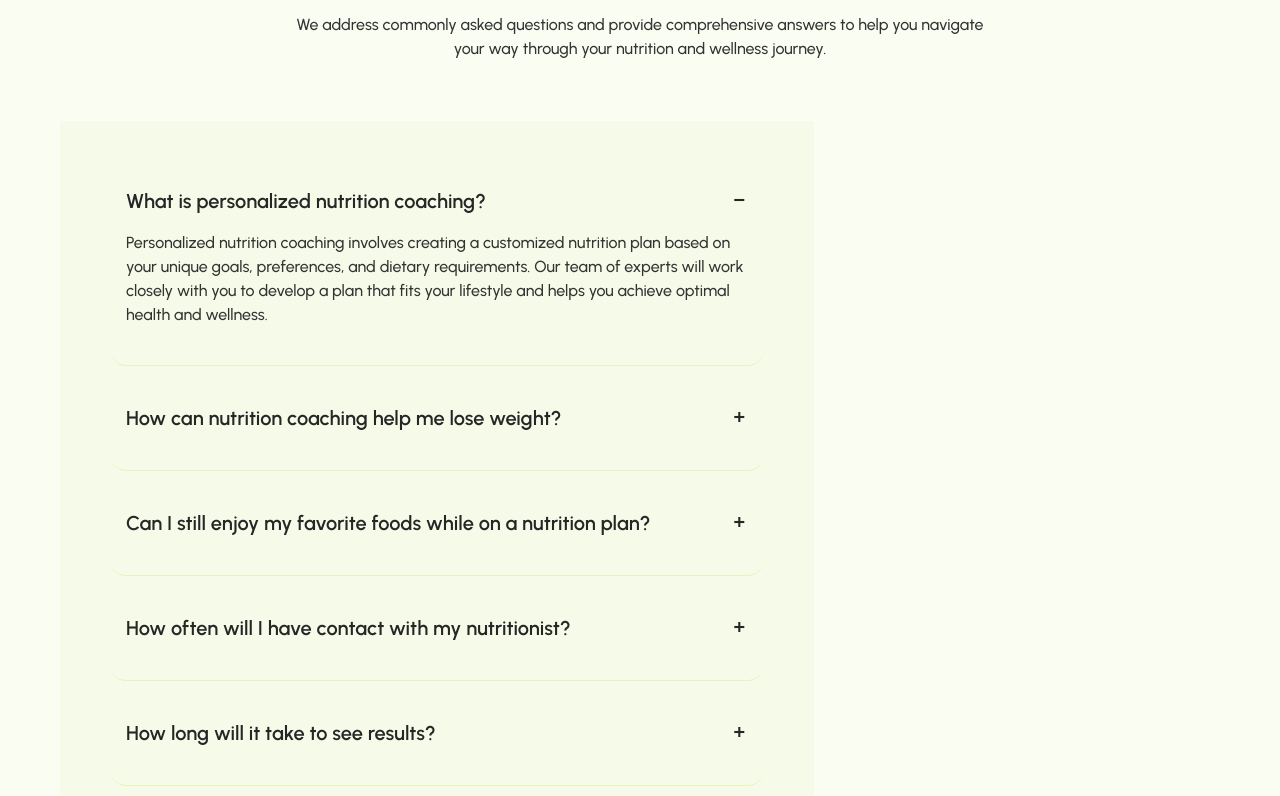
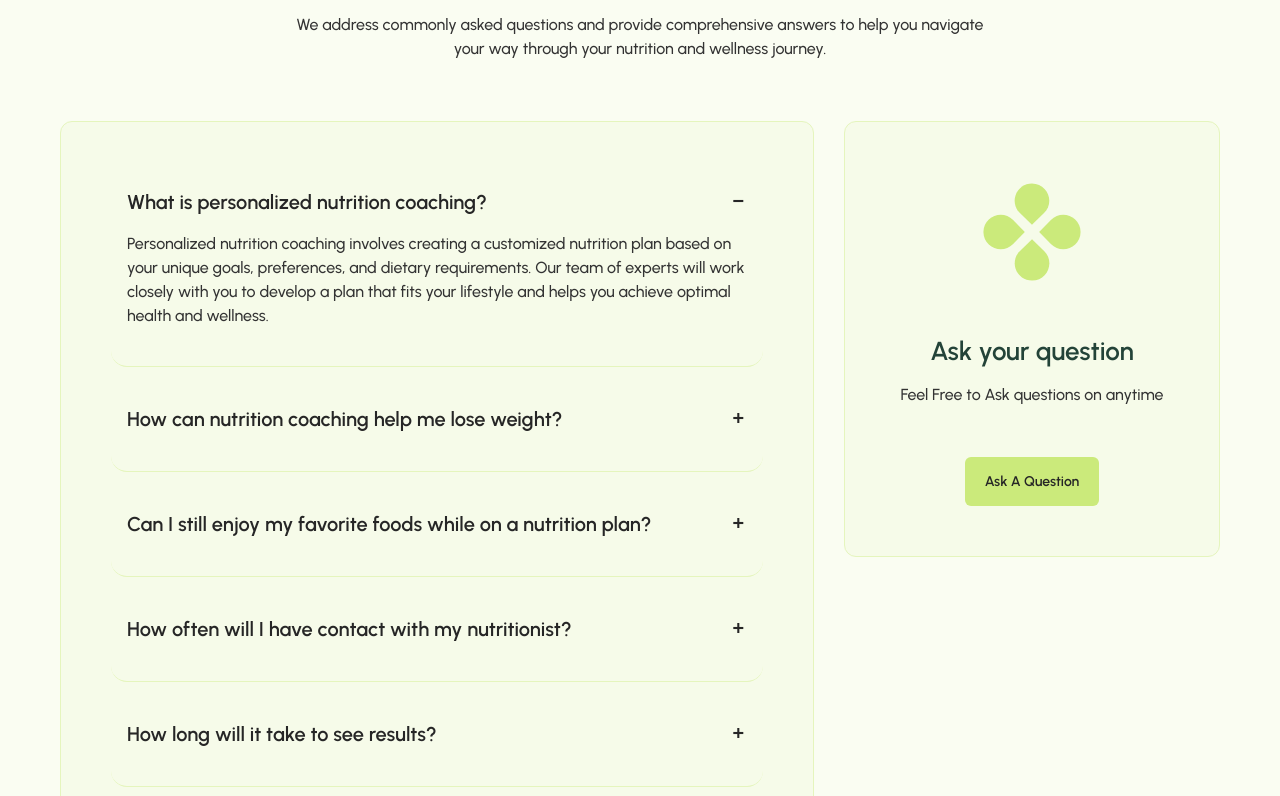
Before and after one commit to FojleTuhin/Nutritionist, a Next.js app: page /pricing in a window 1280 px wide. Shown: the part 2744-3540 px from the top of the page. Built offline with nearby package versions, Linux system fonts and the light colour scheme.

Commit message:
complete pricing page

```diff
--- a/src/components/pricingPage/Faq.jsx
+++ b/src/components/pricingPage/Faq.jsx
@@ -1,4 +1,6 @@
+import Image from 'next/image';
 import React from 'react';
+import logo from '../../../public/logo.svg'
 
 const Faq = () => {
     return (
@@ -7,7 +9,8 @@ const Faq = () => {
             <p className="text-[#333333] tablet:w-[60%] mx-auto text-[14px] medium:text-[16px] laptop:text-[18px] font-medium text-center mb-[50px] medium:mb-[60px]">We address commonly asked questions and provide comprehensive answers to help you navigate your way through your nutrition and wellness journey.</p>
 
 
-            <div className='w-[65%] bg-[#F6FBE9] p-[50px]'>
+            <div className='medium:flex gap-[30px]'>
+                <div className='medium:w-[65%] bg-[#F6FBE9] p-5 medium:p-[50px] rounded-[12px] border-[1px] border-[#E5F5BD]'>
                     <div className="collapse collapse-plus pb-[22px]  border-b-[1px] border-[#E5F5BD]">
                         <input type="radio" name="my-accordion-3" defaultChecked />
                         <div className="collapse-title text-xl font-semibold text-[#262626] text-[18px]">What is personalized nutrition coaching?</div>
@@ -52,6 +55,29 @@ const Faq = () => {
                         </div>
                     </div>
                 </div>
+                <div className='medium:flex-1 mt-5 medium:mt-0'>
+                    <div className='h-[436px] px-6 py-[60px] rounded-[12px] bg-[#F6FBE9] border-[1px] border-[#E5F5BD] flex flex-col gap-[50px]'>
+
+                        <Image
+                        className='h-[100px] w-[100px] mx-auto'
+                        src={logo}
+                        alt='logo'/>
+
+                        <div className='text-center'>
+                            <p className='text-[#234338] text-[26px] font-semibold mb-3'>Ask your question</p>
+                            <p className='text-[#333333] font-medium text-[16px]'>Feel Free to Ask questions on anytime</p>
+                        </div>
+
+                        <div className='flex justify-center'>
+                            <p className='text-[#262626] font-semibold text-[14px] py-[14px] px-5 rounded-[6px] bg-[#CBEA7B]'>Ask A Question</p>
+                        </div>
+
+
+                    </div>
+
+                </div>
+
+            </div>
         </div>
     );
 };
```
Lines whose indentation alone changed are shown as unchanged.
